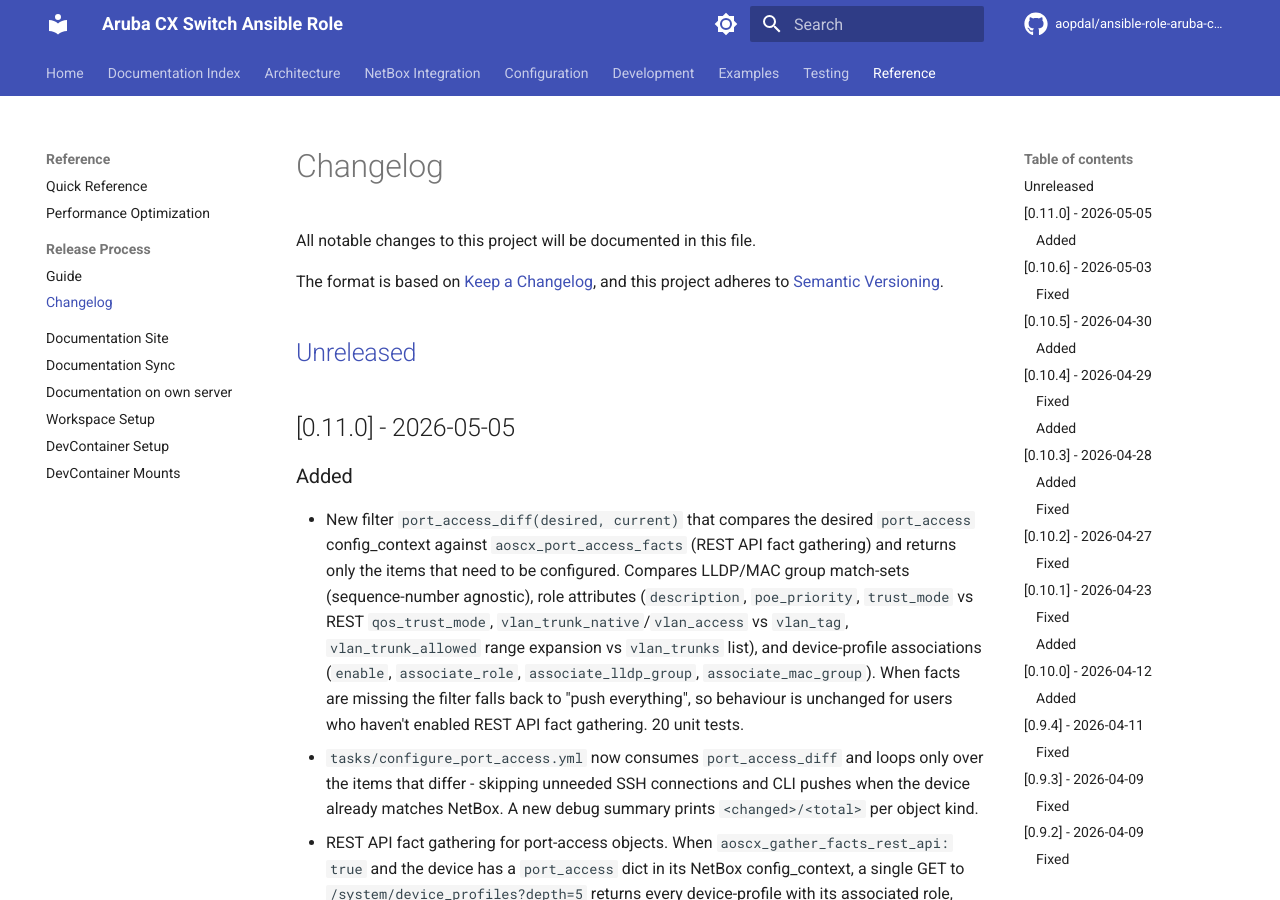
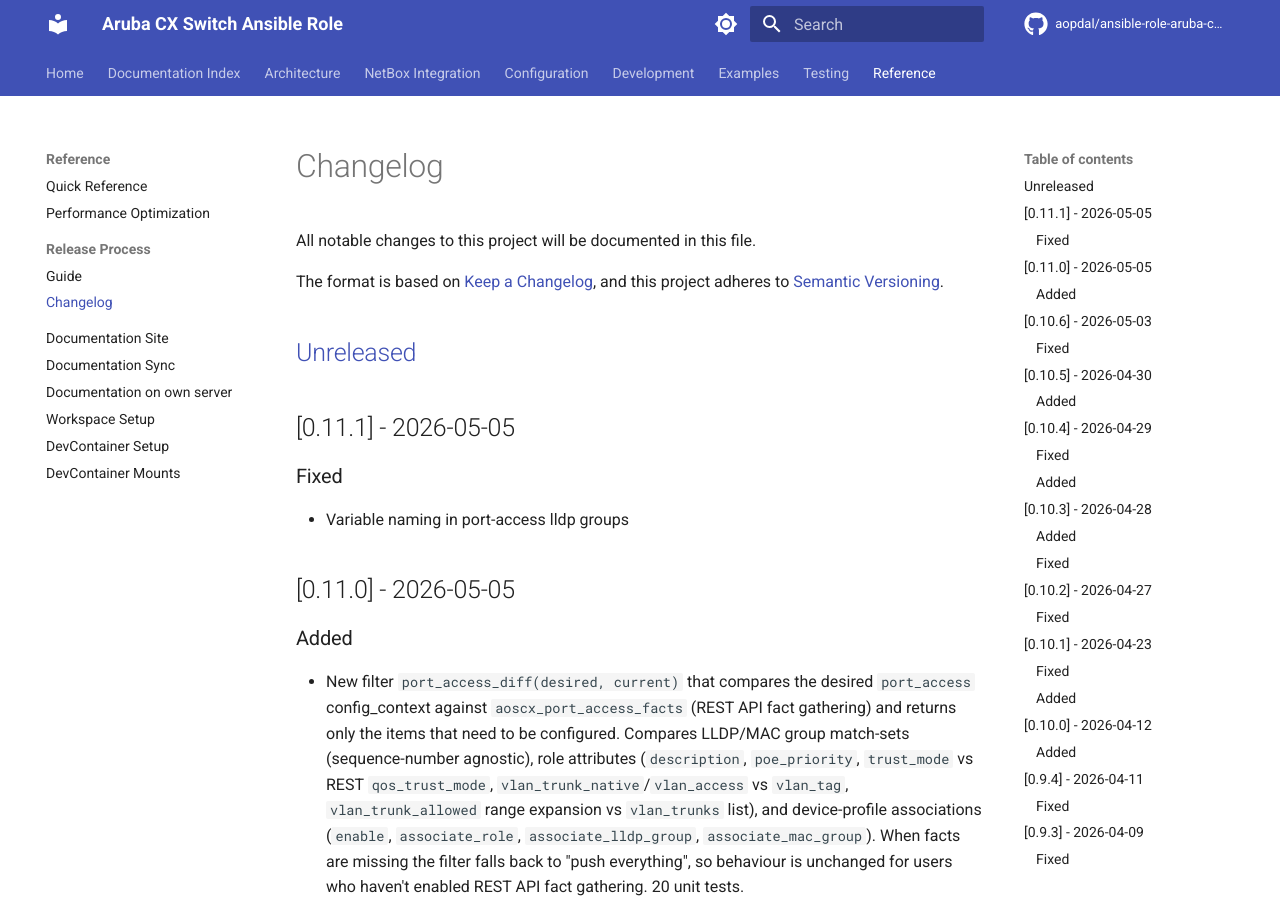
Before and after one commit to aopdal/ansible-role-aruba-cx-switch, an MkDocs documentation site: the page built from docs/CHANGELOG.md, in a window 1280 px wide and 900 px high. Built offline with MkDocs 1.6.1 and Material for MkDocs 9.7.7, drawn with Linux system fonts in a browser that asks for light colours; comment, search, counter and statistics services are not loaded.

Commit message:
chore: release version 0.11.1

```diff
--- a/docs/CHANGELOG.md
+++ b/docs/CHANGELOG.md
@@ -6,6 +6,12 @@
 and this project adheres to [Semantic Versioning](https://semver.org/spec/v2.0.0.html).
 
 ## [Unreleased]
+
+## [0.11.1] - 2026-05-05
+
+### Fixed
+
+- Variable naming in port-access lldp groups
 
 ## [0.11.0] - 2026-05-05
 
```
Also changed, not shown: CHANGELOG.md (+6 -0 lines), 1 other file.
